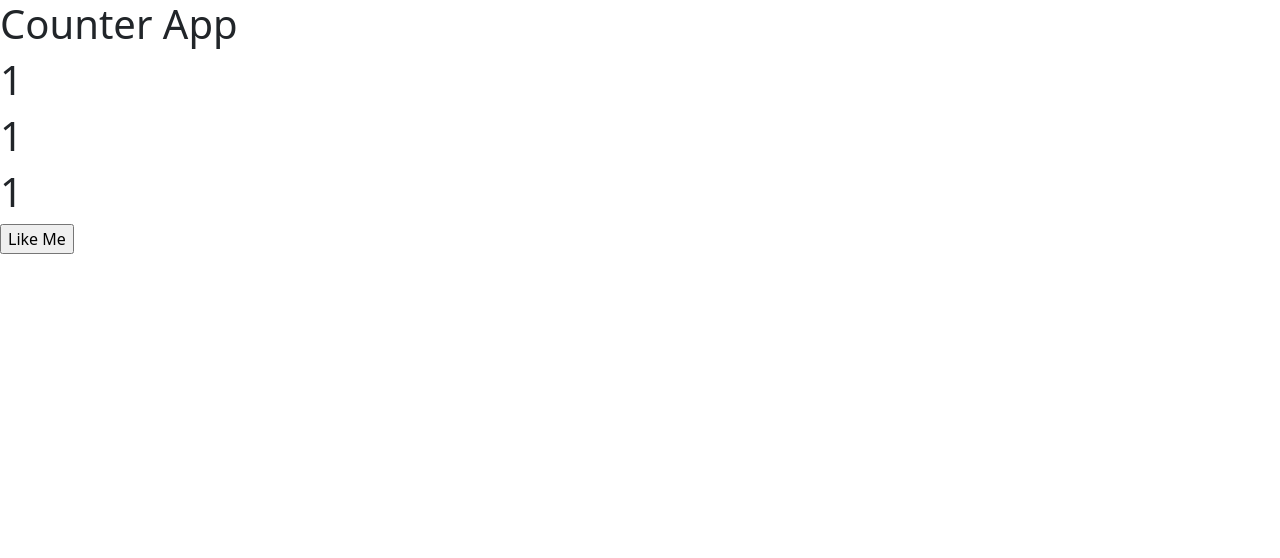
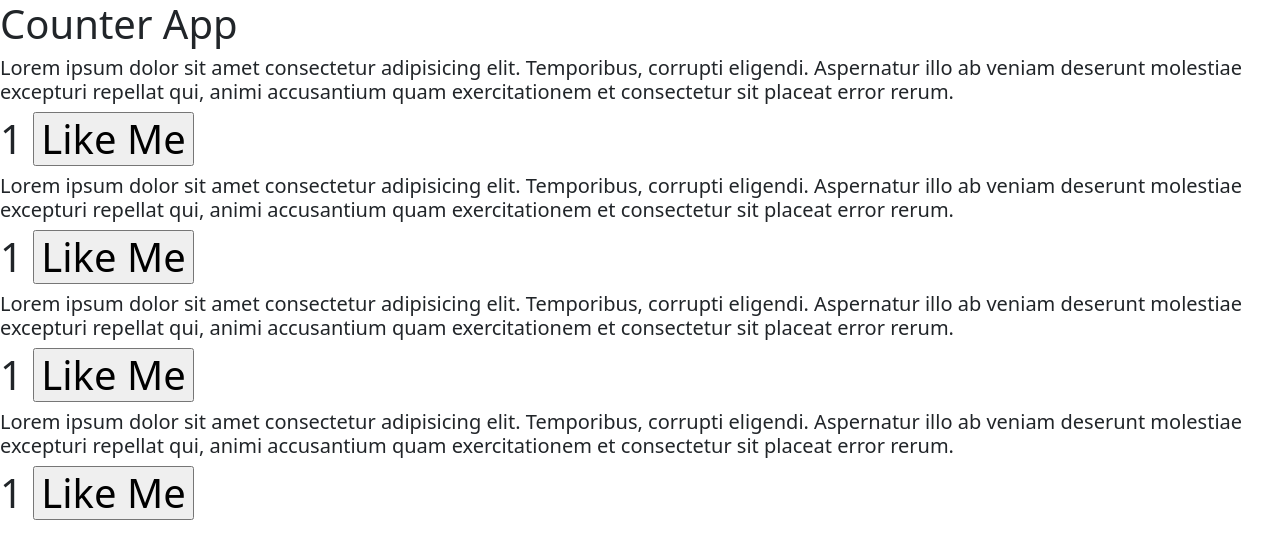
Before and after one commit to ravirajpatil123/Day15-class, a React (Create React App) app in the folder third-react-app/: page / in a window 1280 px wide. Shown: the top 558 px of the page. Built offline with nearby package versions, Linux system fonts and the light colour scheme.

Commit message:
with paragraph

```diff
--- a/third-react-app/src/App.js
+++ b/third-react-app/src/App.js
@@ -4,10 +4,15 @@ function App(){
   return(
     <>
     <h1>Counter App</h1>
-    <CounterApp/>
+  <CounterApp/>
+  <CounterApp/>
+  <CounterApp/>
+  <CounterApp/>
+
+
     </>
   )
-}
+};
 
 function CounterApp(){
   // let counter=1; // stateless
@@ -23,10 +28,10 @@ function CounterApp(){
    }
   return(
     <>
-    <h1>{counter}</h1>
-    <h1>{counter}</h1>
-    <h1>{counter}</h1>
-    <input type="button" value="Like Me" onClick={likeMeAction} />
+    <h5>Lorem ipsum dolor sit amet consectetur adipisicing elit. Temporibus, corrupti eligendi. Aspernatur illo ab veniam deserunt molestiae excepturi repellat qui, animi accusantium quam exercitationem et consectetur sit placeat error rerum.</h5>
+    <h1>{counter} <input type="button" value="Like Me" onClick={likeMeAction} /></h1>
+
+
     </>
   )
 }
```
